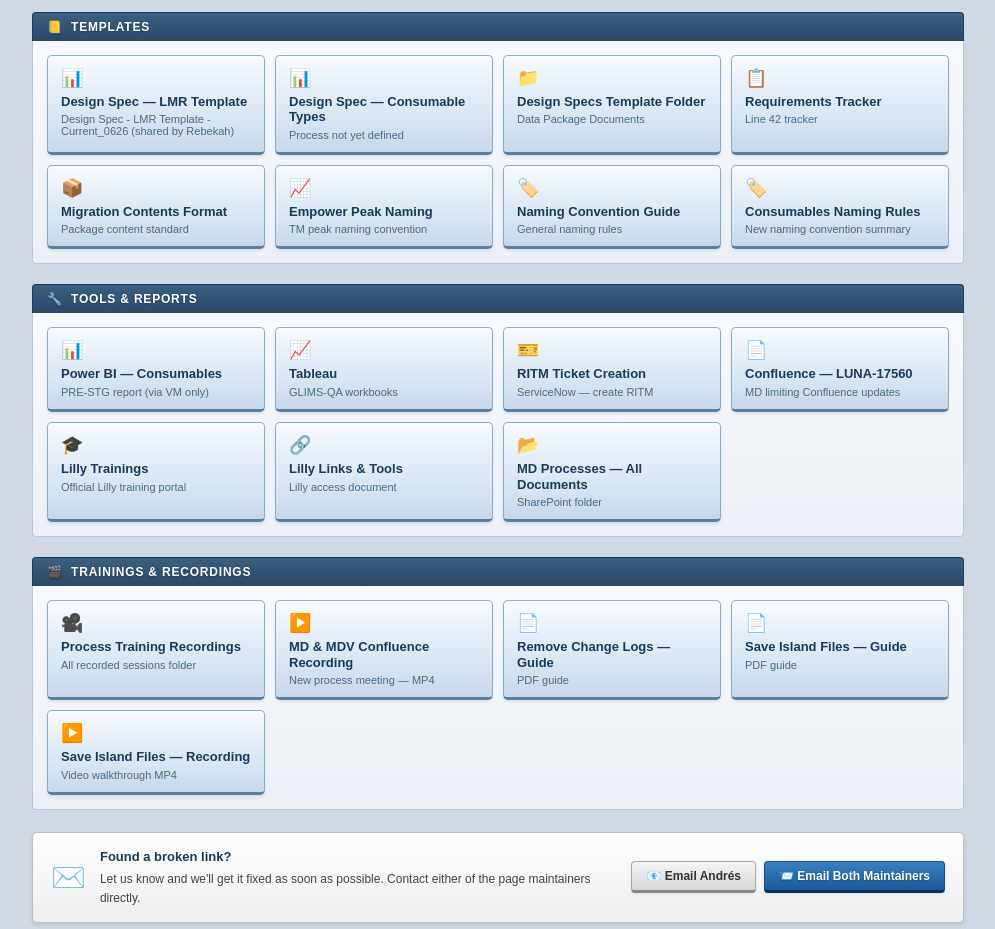
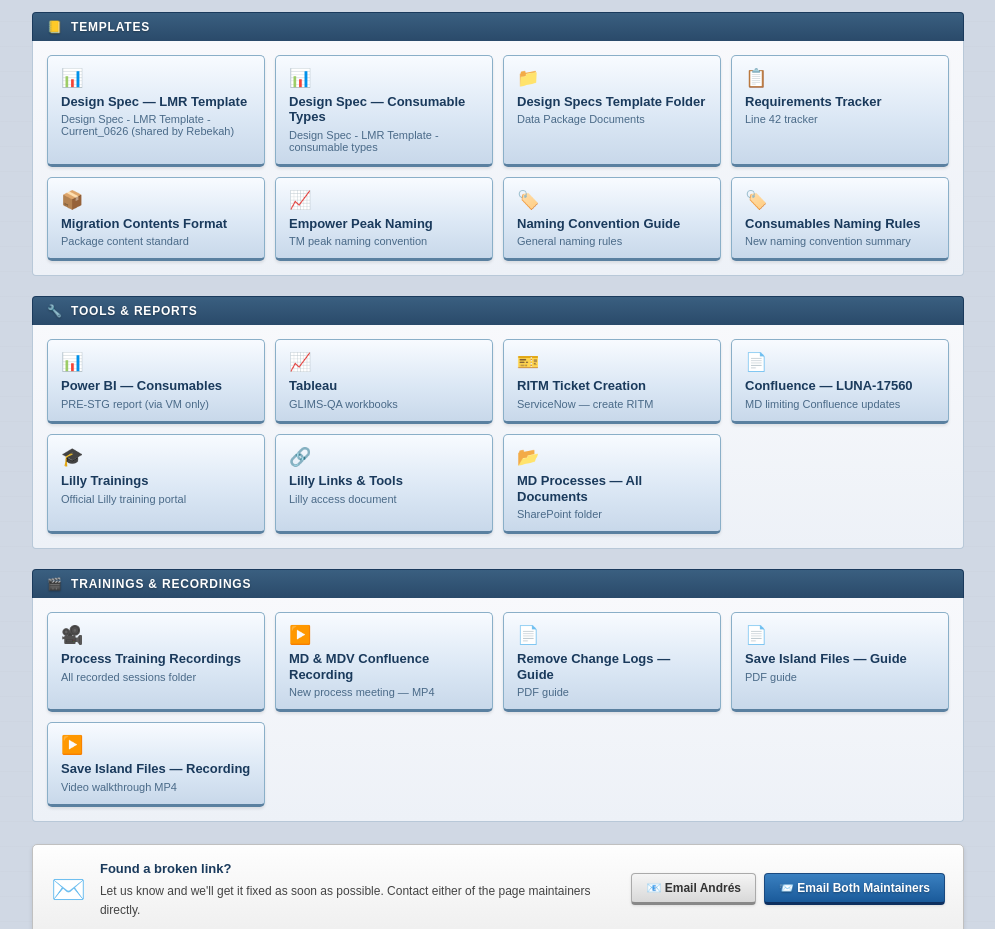
Before and after one commit to aesquivel2030-commits/Link-and-tools, a plain HTML site: page index.html in a window 1280 px wide. Shown: the part 980-1909 px from the top of the page, without its empty margins (142-1137 px from the left). Drawn offline with Linux system fonts and the light colour scheme.

Commit message:
Update index.html

```diff
--- a/index.html
+++ b/index.html
@@ -209,7 +209,7 @@
         <a class="link-btn" href="https://collab.lilly.com/:x:/r/sites/LUNA-Globalprojectteam/_layouts/15/Doc.aspx?sourcedoc=%7BB12F8381-C105-4E74-9F7C-495490883C5E%7D" target="_blank">
           <span class="btn-icon">&#128202;</span>
           <span class="btn-label">Design Spec &mdash; Consumable Types</span>
-          <span class="btn-desc">Process not yet defined</span>
+          <span class="btn-desc">Design Spec - LMR Template - consumable types</span>
         </a>
         <a class="link-btn" href="https://collab.lilly.com/:f:/r/sites/LUNA-Globalprojectteam/Shared%20Documents/General/09.%20Master%20Data/Data%20Package%20Documents%20and%20Resources?csf=1&web=1&e=KBnAG7" target="_blank">
           <span class="btn-icon">&#128193;</span>
```
